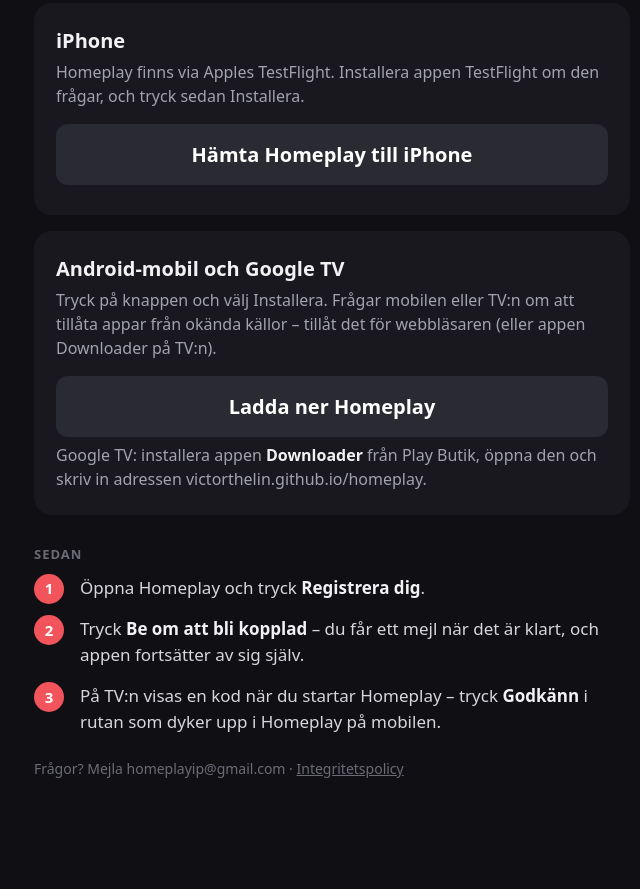
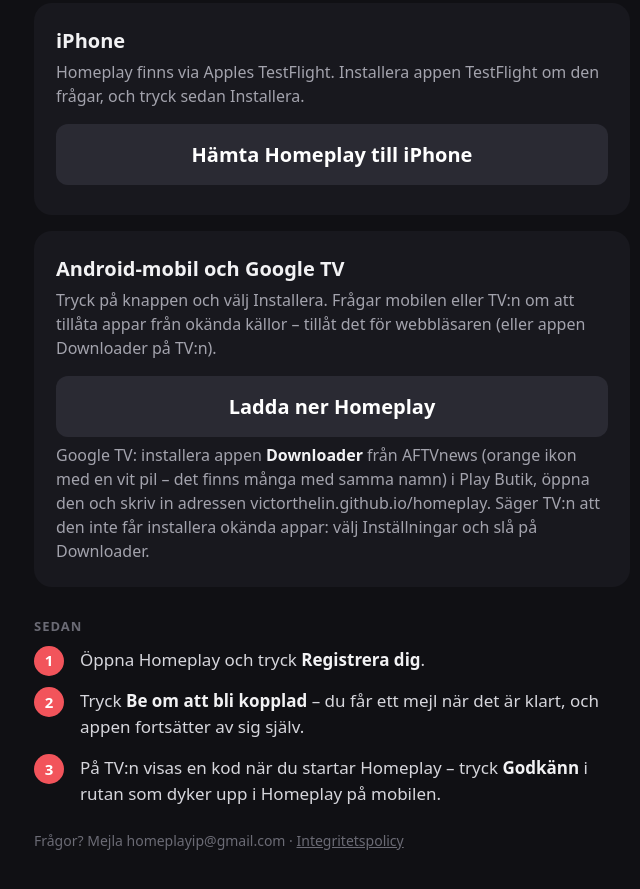
Before and after one commit to VictorThelin/homeplay, a plain HTML site: page index.html in a window 1280 px wide. Shown: the part 481-1370 px from the top of the page, without its empty margins (308-948 px from the left). Before the commit the page ends 1320 px from the top, so only its background shows below. Drawn offline with Linux system fonts and the light colour scheme.

Commit message:
Google TV: rätt Downloader (AFTVnews, orange ikon) och TV:ns fråga om okända appar

```diff
--- a/index.html
+++ b/index.html
@@ -45,7 +45,7 @@
     <h2>Android-mobil och Google TV</h2>
     <p>Tryck på knappen och välj Installera. Frågar mobilen eller TV:n om att tillåta appar från okända källor – tillåt det för webbläsaren (eller appen Downloader på TV:n).</p>
     <a class="btn" href="https://github.com/VictorThelin/homeplay/releases/latest/download/homeplay.apk">Ladda ner Homeplay</a>
-    <p class="liten">Google TV: installera appen <b>Downloader</b> från Play Butik, öppna den och skriv in adressen victorthelin.github.io/homeplay.</p>
+    <p class="liten">Google TV: installera appen <b>Downloader</b> från AFTVnews (orange ikon med en vit pil – det finns många med samma namn) i Play Butik, öppna den och skriv in adressen victorthelin.github.io/homeplay. Säger TV:n att den inte får installera okända appar: välj Inställningar och slå på Downloader.</p>
   </div>
 
   <div class="kort" id="samsung">
```
